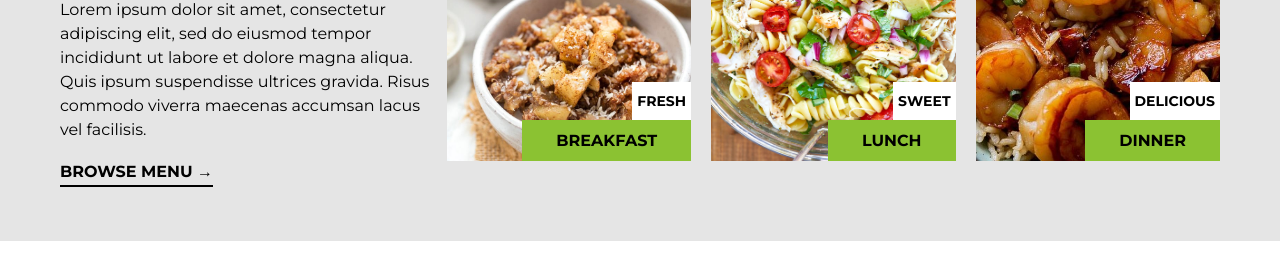
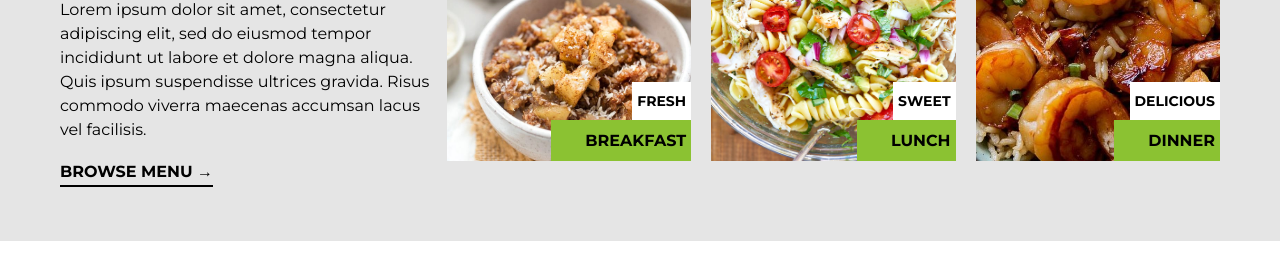
Before and after one commit to LimeFreezy98/MiHealth, a plain HTML site: page index.html in a window 1280 px wide. Shown: the part 307-586 px from the top of the page. Drawn offline with Linux system fonts and the light colour scheme.

Commit message:
3nd fix css folder

```diff
--- a/styles.css
+++ b/styles.css
@@ -109,13 +109,14 @@ body {
    .imageCard h3{
     position: absolute;
     bottom: 0px;
-    right: 0px;
+    right:  0px;
     background-color: #8bc232;
-    padding: 11px 34px;
+    padding: 11px 5px 11px 34px;
     color: black;
     font-size: 16px;
     font-weight: 700;
-    margin: 0
+    margin: 0;
+    text-align: right;
 
 
    }
```
